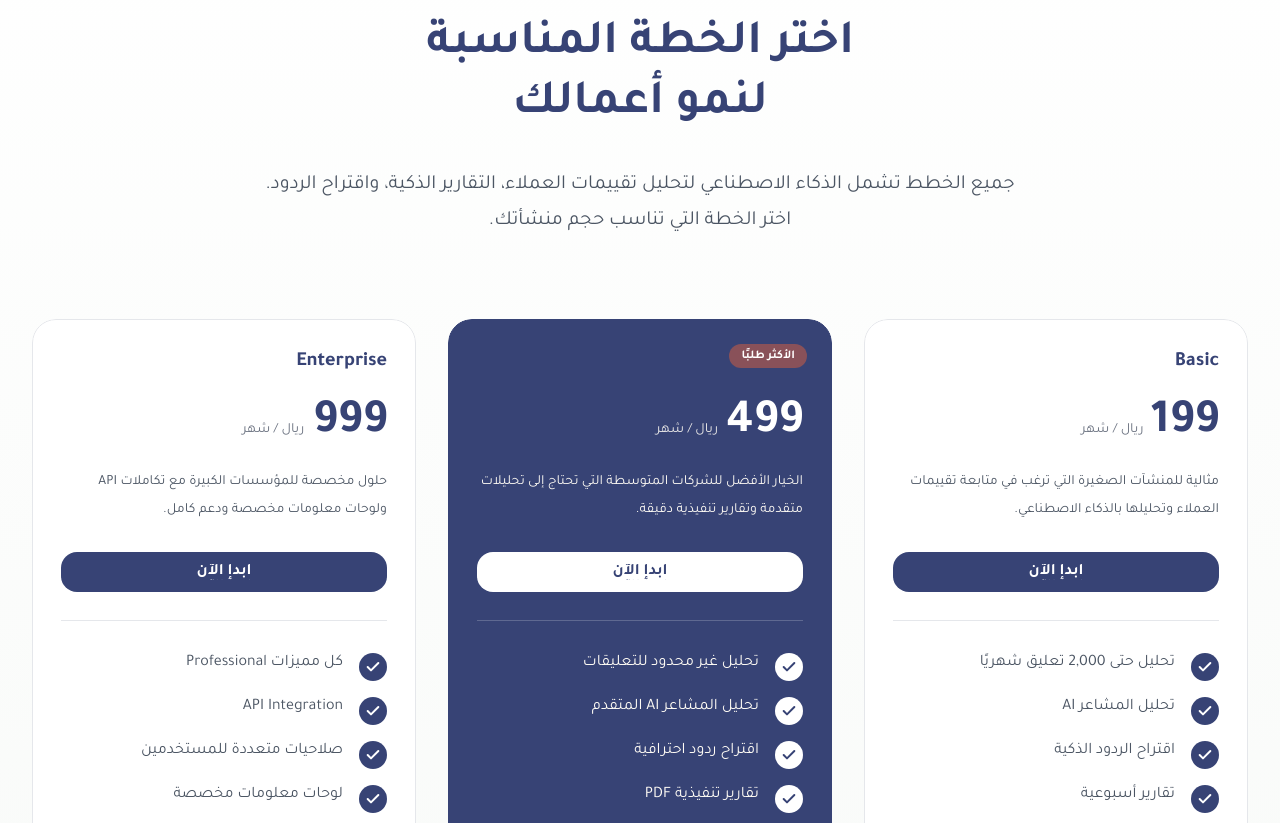
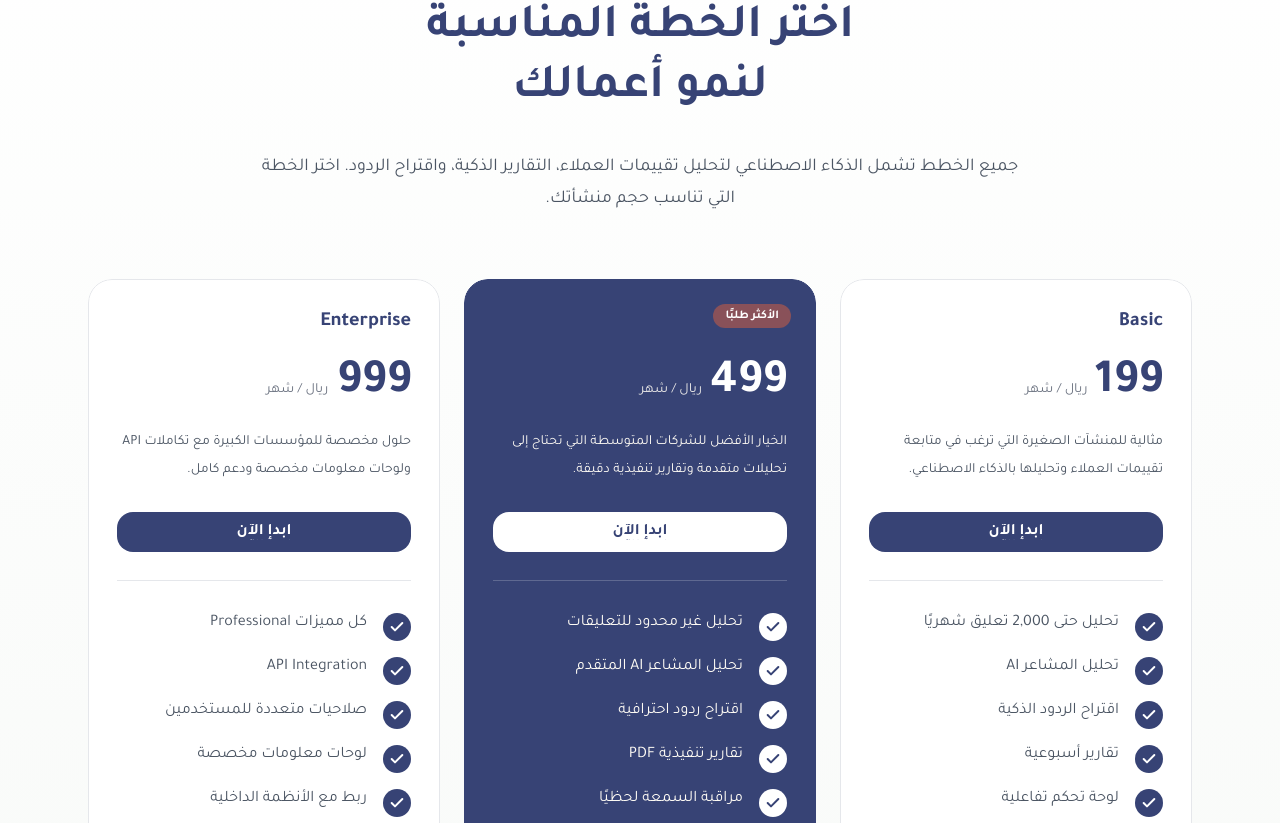
Before and after one commit to alaaalhrebi/inteleye, a Next.js app in the folder inteleye_project/: page / in a window 1280 px wide. Shown: the part 4757-5580 px from the top of the page. Built offline with nearby package versions, Linux system fonts and the light colour scheme.

Commit message:
Refactor Pricing component layout and styles
Updated the layout and styling of the Pricing component, including adjustments to padding, max width, and text sizes.

```diff
--- a/inteleye_project/src/components/Pricing/Pricing.tsx
+++ b/inteleye_project/src/components/Pricing/Pricing.tsx
@@ -8,9 +8,9 @@ export default function Pricing() {
   return (
     <section
       id="pricing"
-      className="py-28 bg-gradient-to-b from-white to-[#F8FAF8]"
+      className="py-24 bg-gradient-to-b from-white to-[#F8FAF8]"
     >
-      <div className="max-w-7xl mx-auto px-8">
+      <div className="max-w-6xl mx-auto px-6">
 
         {/* Header */}
 
@@ -18,49 +18,35 @@ export default function Pricing() {
           initial={{ opacity: 0, y: 30 }}
           whileInView={{ opacity: 1, y: 0 }}
           viewport={{ once: true }}
-          transition={{ duration: .6 }}
+          transition={{ duration: 0.6 }}
           className="text-center max-w-3xl mx-auto"
         >
-
           <span className="inline-flex items-center rounded-full bg-[#BABDE2]/40 text-[#374375] px-5 py-2 text-sm font-medium">
-
             الأسعار
-
           </span>
 
-<h2 className="mt-8 text-5xl font-bold text-primary leading-tight">
+          <h2 className="mt-8 text-5xl font-bold text-primary leading-tight">
             اختر الخطة المناسبة
             <br />
             لنمو أعمالك
-
           </h2>
 
-          <p className="mt-8 text-xl leading-9 text-gray-600">
-
+          <p className="mt-8 text-lg leading-8 text-gray-600">
             جميع الخطط تشمل الذكاء الاصطناعي لتحليل تقييمات العملاء،
             التقارير الذكية، واقتراح الردود.
             اختر الخطة التي تناسب حجم منشأتك.
-
           </p>
-
         </motion.div>
 
         {/* Cards */}
 
-        <div className="grid lg:grid-cols-3 gap-8 mt-20">
-
+        <div className="mt-16 grid items-stretch gap-6 lg:grid-cols-3">
           {plans.map((plan, index) => (
-
             <PricingCard
-
               key={index}
-
               plan={plan}
-
             />
-
           ))}
-
         </div>
 
       </div>
```
